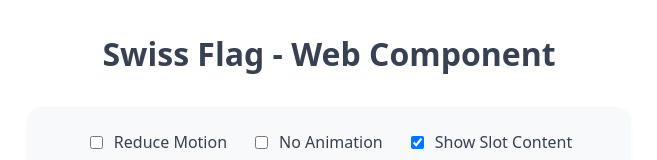
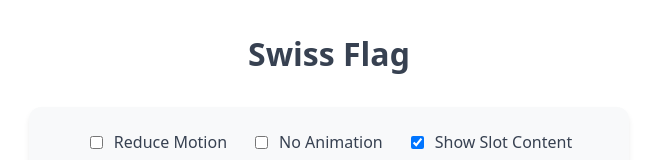
Before and after one commit to Khoding/swiss-flag, a website built with Vite: page index.html in a window 1280 px wide. Shown: the top 160 px of the page, without its empty margins (311-968 px from the left). Built offline with nearby package versions, Linux system fonts and the light colour scheme.

Commit message:
change top title

```diff
--- a/index.html
+++ b/index.html
@@ -172,7 +172,7 @@
 
 <body>
   <div id="app">
-    <h1>Swiss Flag - Web Component</h1>
+    <h1>Swiss Flag</h1>
 
     <div class="controls-container">
       <div class="primary-toggles">
```
